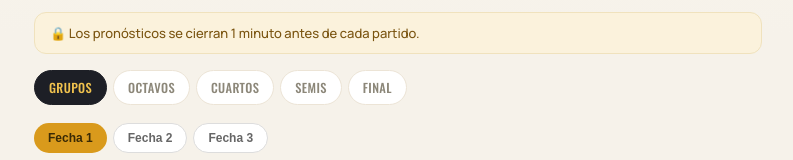
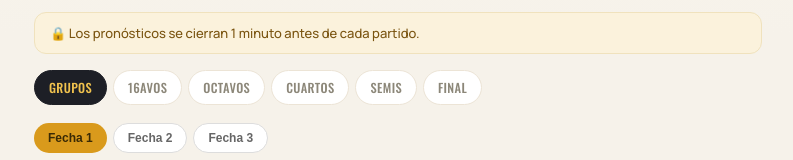
Before and after one commit to lucasfarhat/prode-mundial, a React (Vite) app: page / in a window 1280 px wide. Shown: the part 225-385 px from the top of the page, without its empty margins (242-1035 px from the left). Built offline with nearby package versions, Linux system fonts and the light colour scheme; no server answers; the database is empty.

Commit message:
Agregar fase 16avos (Round of 32) a los tabs de Fixture y Admin

```diff
--- a/src/pages/Admin.jsx
+++ b/src/pages/Admin.jsx
@@ -51,7 +51,7 @@
   }
 
   const filtrados = todosLosPartidos.filter((p) => p.fase === fase)
-  const fases = ['Grupos', 'R16', 'QF', 'SF', 'F']
+  const fases = ['Grupos', 'R32', 'R16', 'QF', 'SF', 'F']
 
   return (
     <div>
--- a/src/pages/Fixture.jsx
+++ b/src/pages/Fixture.jsx
@@ -5,6 +5,7 @@
 
 const FASES = [
   { id: 'Grupos', label: 'Grupos' },
+  { id: 'R32', label: '16avos' },
   { id: 'R16', label: 'Octavos' },
   { id: 'QF', label: 'Cuartos' },
   { id: 'SF', label: 'Semis' },
```
